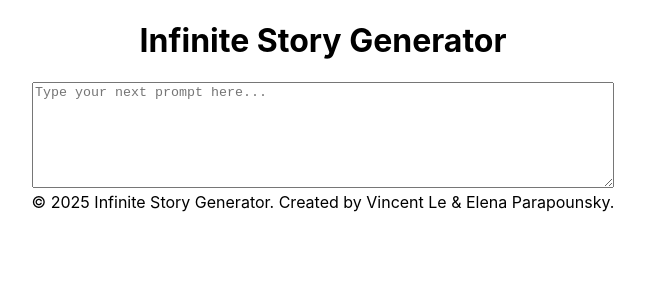
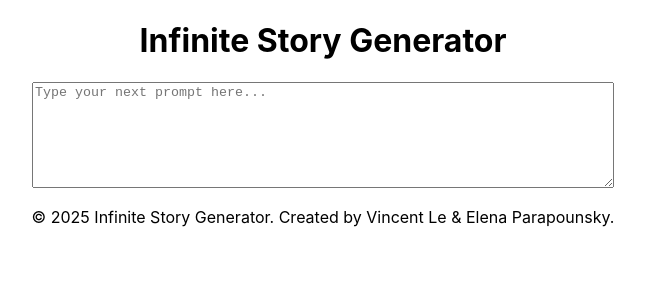
Before and after one commit to eparapounsky/infinite-story, a React (Create React App) app in the folder frontend/: page / in a window 1280 px wide. Shown: the top 300 px of the page, without its empty margins (317-962 px from the left). Built offline with nearby package versions, Linux system fonts and the light colour scheme.

Commit message:
add footer styling

```diff
--- a/frontend/src/App.css
+++ b/frontend/src/App.css
@@ -20,5 +20,8 @@
 textarea {
   width: 45%;
   height: 100px;
+}
 
+footer {
+  padding: 15px;
 }
```
